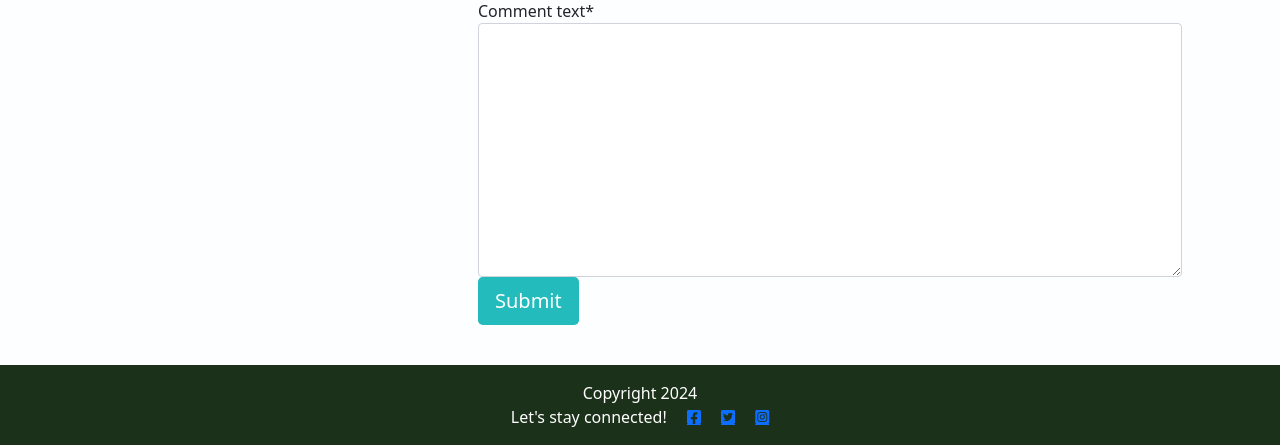
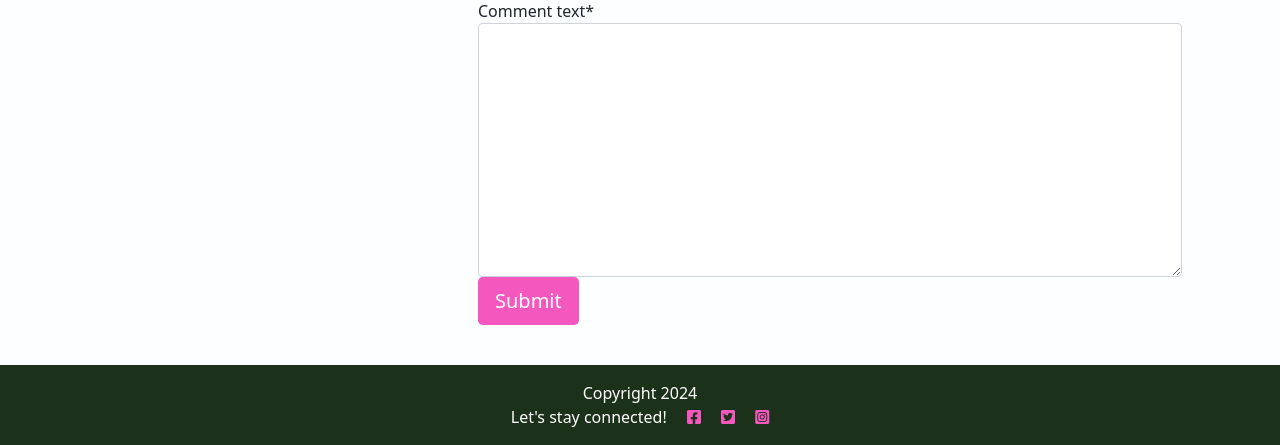
Before and after one commit to NaifatSelina/BakersHub, a Django app: template templates/article_detail.html in a window 1280 px wide. Shown: the part 620-1065 px from the top of the page. Run offline with Django 3.2, Linux system fonts and the light colour scheme; the template is opened without the code that fills it: values that come from a table or form of the project are taken from there, others are empty; the visitor is signed in with stand-in values (Sample User, id 1); some libraries are stand-ins or nearby versions; some web fonts are replaced.

Commit message:
further styling to add pink accents

```diff
--- a/static/css/style.css
+++ b/static/css/style.css
@@ -20,6 +20,15 @@ span.navbar-text.text-muted {
 
 .pink-o {
     color: #f458be;
+}
+
+a {
+    text-decoration: none;
+    color: #f458be;
+}
+
+.masthead-image:after {
+    background: #f458be;
 }
 
 .thin {
@@ -120,18 +129,18 @@ span.navbar-text.text-muted {
 }
 
 .btn-signup {
-    background-color: #23BBBB;
+    background-color: #f458be;
     color: #fff;
 }
 
 .btn-signup:hover,
 .btn-signup:active {
     background-color: #fff;
-    color: #23BBBB;
+    color: #f458be;
 }
 
 .link {
-    color: #23BBBB;
+    color: #f458be;
     text-decoration: none;
 }
 
```
